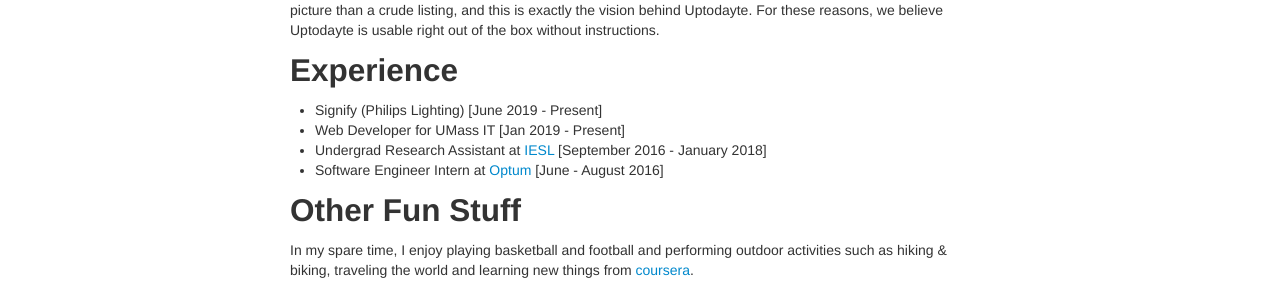
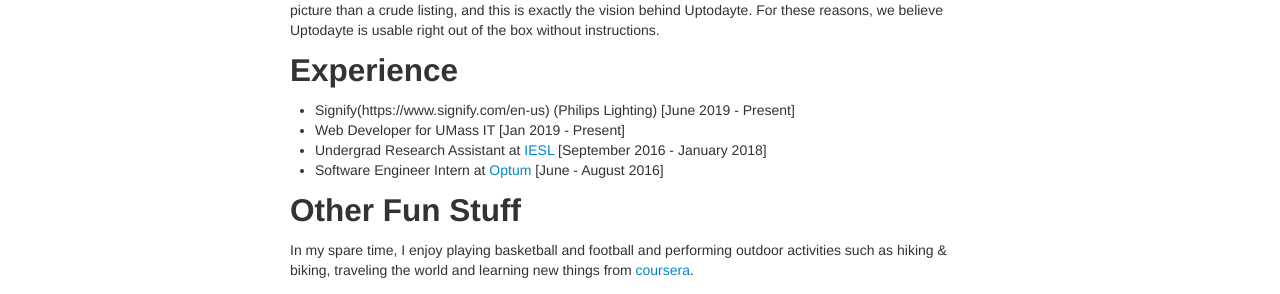
Before and after one commit to aarshpatel/website, a Jekyll site: the page built from index.md, in a window 1280 px wide. Shown: the part 1382-1676 px from the top of the page. Built offline with Jekyll 4.4.1, drawn with Linux system fonts in a browser that asks for light colours; some of the changed lines change nothing that is shown.

Commit message:
Update index.md

```diff
--- a/index.md
+++ b/index.md
@@ -39,7 +39,7 @@
 
 Experience
 ---
-* Signify (Philips Lighting) [June 2019 - Present]
+* Signify(https://www.signify.com/en-us) (Philips Lighting) [June 2019 - Present]
 * Web Developer for UMass IT [Jan 2019 - Present]
 * Undergrad Research Assistant at [IESL](http://www.iesl.cs.umass.edu/) [September 2016 - January 2018]
 * Software Engineer Intern at [Optum](http://www.optum.com/) [June - August 2016]
```
